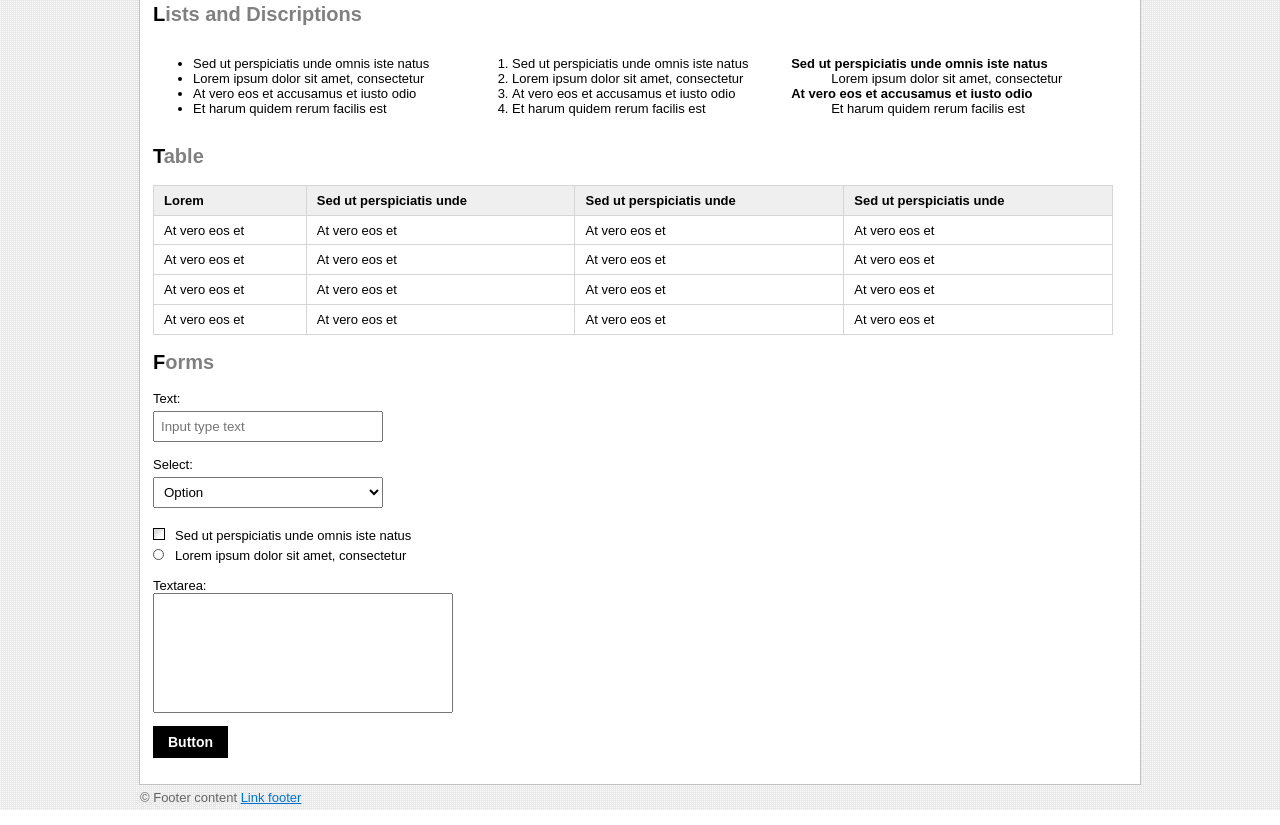
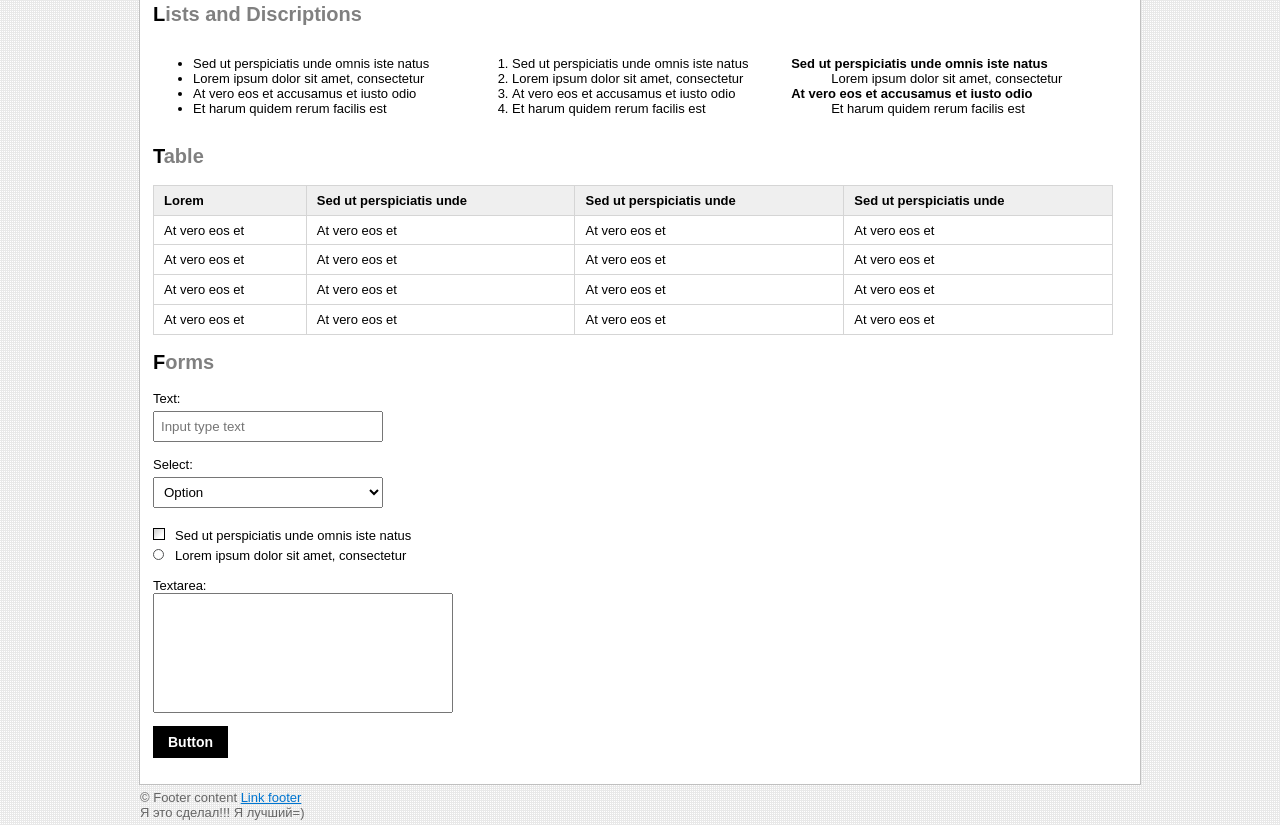
Before and after one commit to Mrlnsider/black, a plain HTML site: page index.html in a window 1280 px wide. Shown: the part 334-1159 px from the top of the page. Drawn offline with Linux system fonts and the light colour scheme.

Commit message:
first_black

```diff
--- a/index.html
+++ b/index.html
@@ -147,7 +147,8 @@
 	</section>
 	<footer>
 		<div class="footer">
-			&copy; Footer content <a href="#">Link footer</a>
+			&copy; Footer content <a href="#">Link footer</a> <br>
+			Я это сделал!!! Я лучший=)
 		</div>
 	</footer>
 </body>
```
